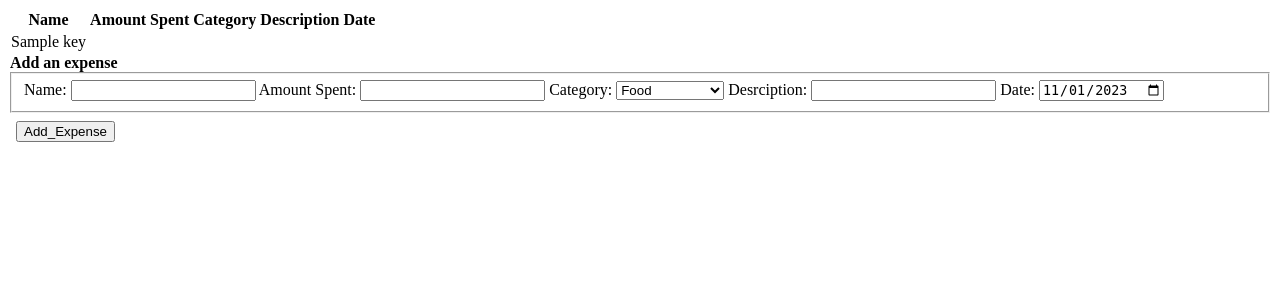
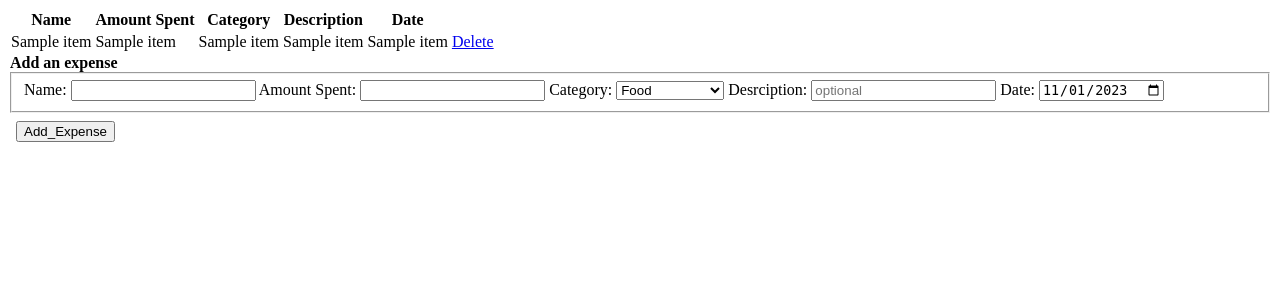
Before and after one commit to aflanders7/Finance_Tracker, a Flask app: template templates/expenses.j2 in a window 1280 px wide. Shown: the top 300 px of the page. Run offline with Flask 3, Linux system fonts and the light colour scheme; the template is opened without the code that fills it: most values are stand-ins (such as "Sample title", 1, 10 or a date in 2020); some libraries are stand-ins or nearby versions.

Commit message:
delete function

```diff
--- a/app.py
+++ b/app.py
@@ -31,7 +31,7 @@ def root():
 @app.route('/expenses', methods=["POST", "GET"])
 def expense():
     if request.method == "GET":
-        query = "SELECT Name, Amount, Category, Description, Day FROM Expenses;"
+        query = "SELECT * FROM Expenses;"
         cur = mysql.connection.cursor()
         cur.execute(query)
         data = cur.fetchall()
@@ -59,6 +59,14 @@ def expense():
 
             return redirect("/expenses")
 
+@app.route('/delete_expense/<int:id>')
+def delete_expense(id):
+    query = "DELETE FROM Expenses where ID = '%s';"
+    cur = mysql.connection.cursor()
+    cur.execute(query, (id,))
+    mysql.connection.commit()
+    return redirect("/expenses")
+
 # Listener
 
 if __name__ == "__main__":
--- a/templates/expenses.j2
+++ b/templates/expenses.j2
@@ -10,9 +10,12 @@
     <tbody>
     {% for item in Expenses %}
     <tr>
-        {% for key in item %}
-        <td>{{key}}</td>
-        {% endfor %}
+        <td>{{ item[1] }}</td>
+        <td>{{ item[2] }}</td>
+        <td>{{ item[3] }}</td>
+        <td>{{ item[4] }}</td>
+        <td>{{ item[5] }}</td>
+        <td><a href="delete_expense/{{item[0]}}" class="btn btn-default">Delete</a></td>
     </tr>
     {% endfor %}
 </table>
@@ -38,7 +41,7 @@
 				</select>
 
 				<label for="description">Desrciption:</label>
-				<input type="text" class="form-control" id="description" name="description" placeholder="">
+				<input type="text" class="form-control" id="description" name="description" placeholder="optional">
 
                 <label for="date">Date:</label>
                 <input type="date" id="date" name="date" value="2023-11-01" />
```
